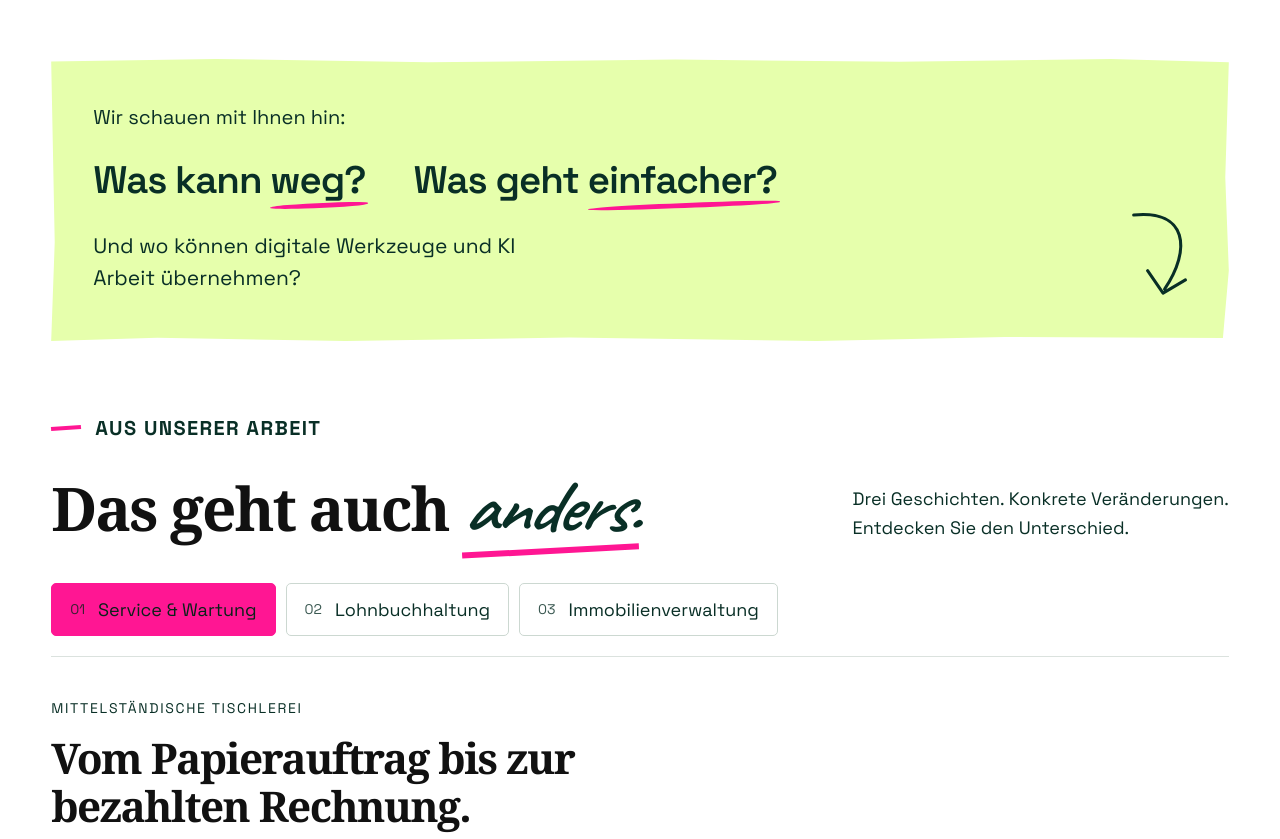
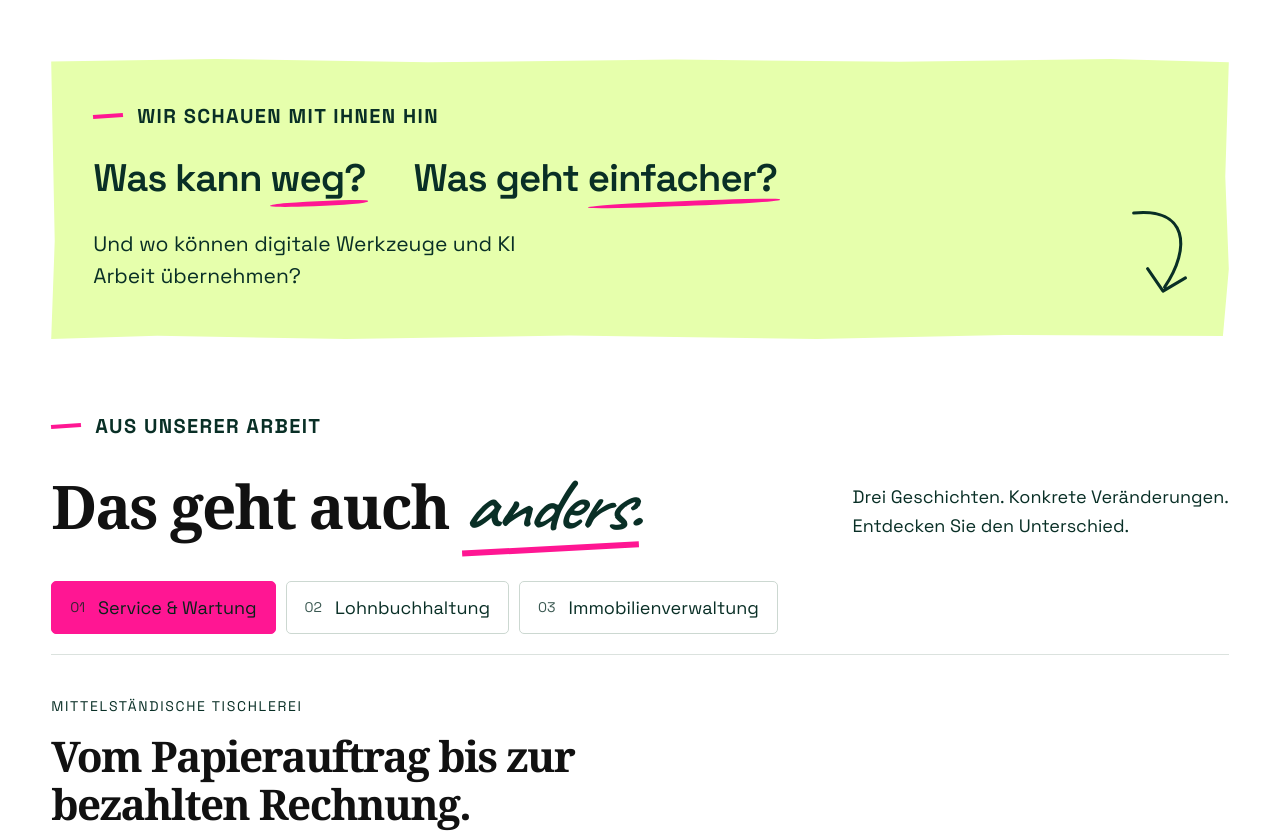
Before and after one commit to WORK-WITH-EASE/work-with-ease.github.io, an Eleventy site: page src/index.njk in a window 1280 px wide. Shown: the part 1453-2292 px from the top of the page. Built offline with nearby package versions, Linux system fonts and the light colour scheme; Eleventy itself is replaced by a stand-in of ours; files that its build step writes are made by us from their sources.

Commit message:
Use shared eyebrow style for process introduction

```diff
--- a/src/index.njk
+++ b/src/index.njk
@@ -33,7 +33,7 @@ cases: true
     <article><span class="situation-number" aria-hidden="true">03</span><h3>„Wir haben jetzt KI.<br>Und nun?“</h3><p>Erste Versuche sind gemacht. Jetzt soll KI konkrete Aufgaben übernehmen und die tägliche Arbeit spürbar erleichtern.</p></article>
   </div>
   <div class="situations-transition">
-    <p class="transition-intro">Wir schauen mit Ihnen hin:</p>
+    <p class="eyebrow transition-intro">Wir schauen mit Ihnen hin</p>
     <div class="transition-questions"><p>Was kann <strong>weg?</strong></p><p>Was geht <strong>einfacher?</strong></p></div>
     <p class="transition-next">Und wo können digitale Werkzeuge und KI<br class="desktop-break"> Arbeit übernehmen?</p>
     <a class="transition-arrow" href="#praxisbeispiele" aria-label="Zu den Praxisbeispielen"><svg viewBox="0 0 110 130" aria-hidden="true"><path d="M19 12C88 5 94 56 59 108M37 84L57 113L86 96"/></svg></a>
```
Also changed, not shown: index.html.
